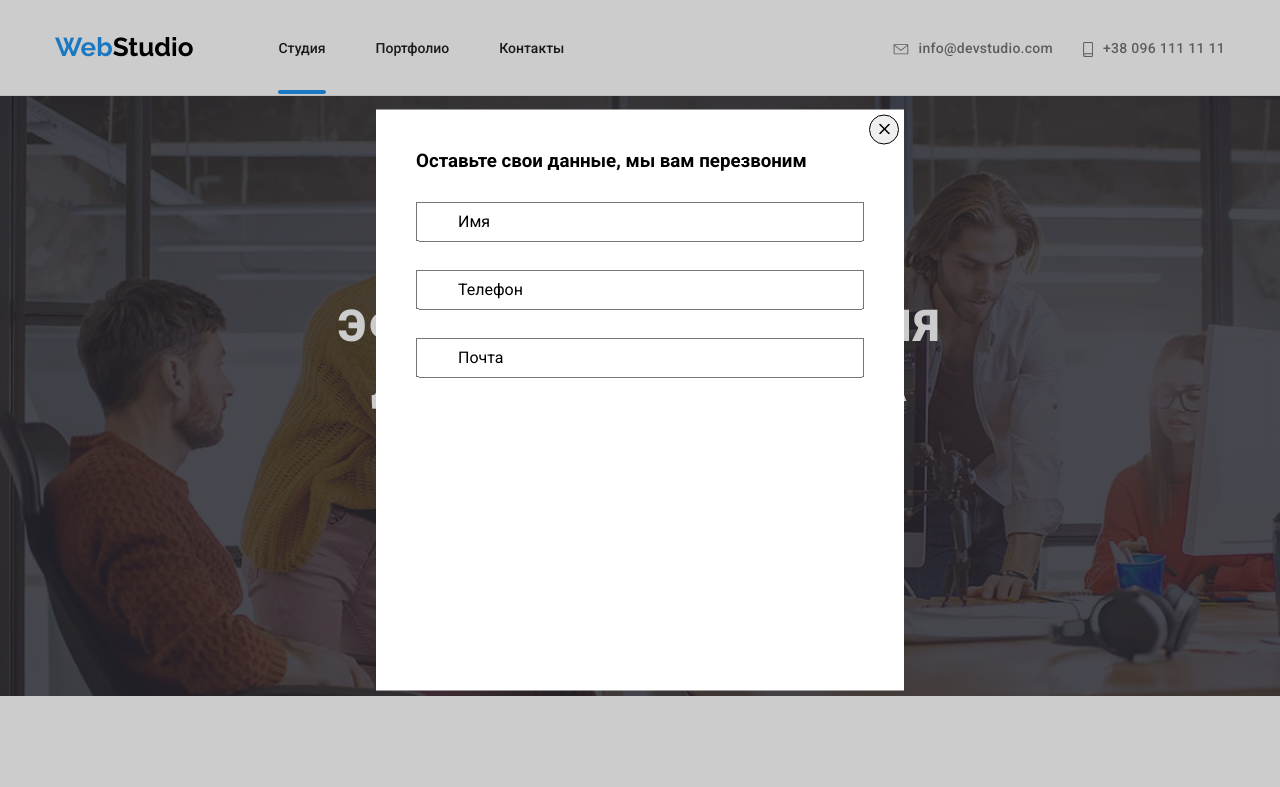
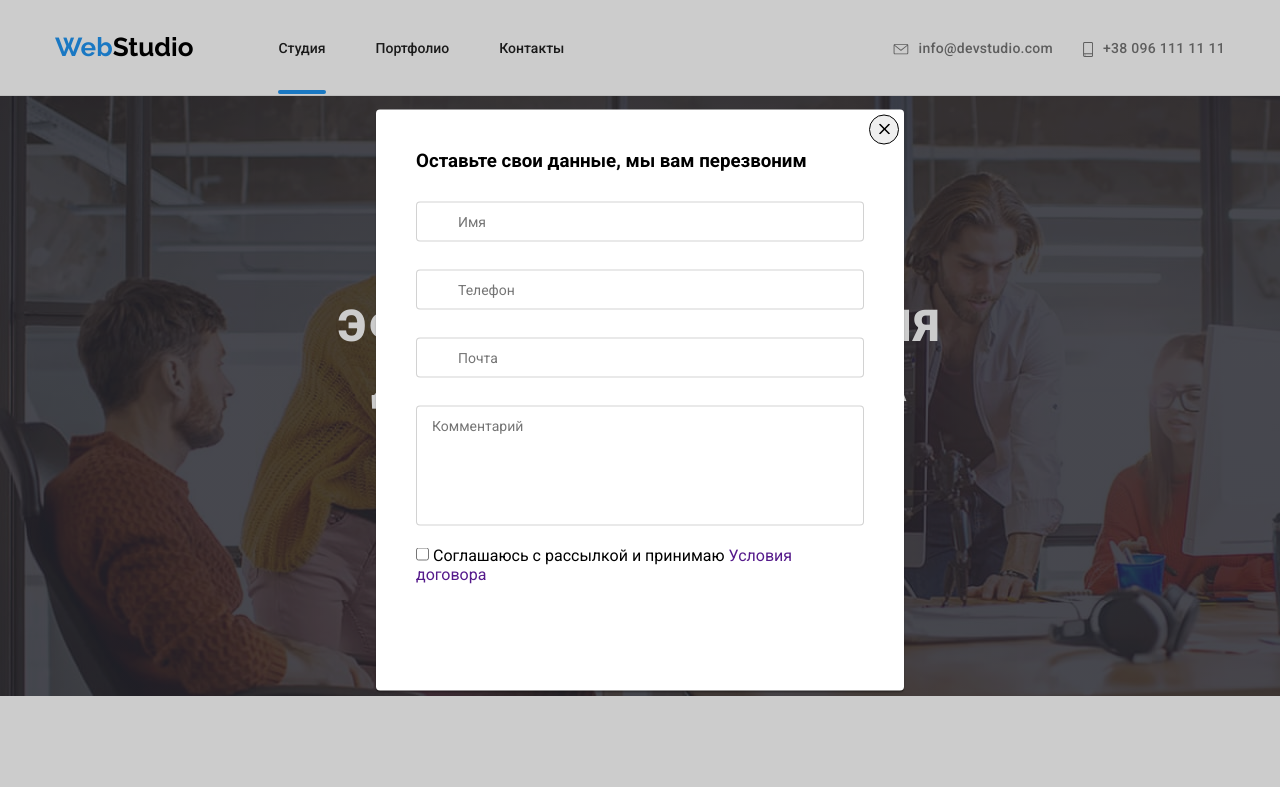
Before and after one commit to Kristina-Pankratova/goit-markup-hw-06, a plain HTML site: page index.html in a window 1280 px wide. Both pictures are taken after a click on the button "Заказать услугу". Shown: the top 787 px of the page. Drawn offline with Linux system fonts and the light colour scheme.

Commit message:
правки

```diff
--- a/css/style.css
+++ b/css/style.css
@@ -187,6 +187,11 @@ a {
 .excellence-icon {
   width: 70px;
   height: 70px;
+}
+.experience-item img {
+  display: block;
+  max-width: 100%;
+  height: 100%;
 }
 .second-section-pic {
   background-color: #f5f4fa;
@@ -510,7 +515,8 @@ a {
   border: none;
   cursor: pointer;
   color: var(--main-text-color);
-  transition: background-color 250ms cubic-bezier(0.4, 0, 0.2, 1);
+  transition: background-color 250ms cubic-bezier(0.4, 0, 0.2, 1),
+    color 250ms cubic-bezier(0.4, 0, 0.2, 1);
 }
 .interactive-link:hover,
 .interactive-link:focus {
@@ -652,6 +658,9 @@ a {
   height: 581px;
   padding: 40px 40px;
   background-color: #fff;
+  box-shadow: 0px 2px 1px rgba(0, 0, 0, 0.2), 0px 1px 1px rgba(0, 0, 0, 0.14),
+    0px 1px 3px rgba(0, 0, 0, 0.12);
+  border-radius: 4px;
 }
 .close-modal-window {
   width: 30px;
@@ -673,14 +682,45 @@ a {
 .order-input {
   width: 100%;
   height: 40px;
+  padding-left: 42px;
+  border: 1px solid rgba(33, 33, 33, 0.2);
+  box-sizing: border-box;
+  border-radius: 4px;
 }
 .order-label {
   position: absolute;
   left: 42px;
   top: 50%;
   transform: translateY(-50%);
+  font-family: Roboto;
+  font-weight: normal;
+  font-size: 14px;
+  line-height: 16px;
+  color: #757575;
 }
 .form-wraper {
   position: relative;
   margin-bottom: 28px;
 }
+.comment-wraper {
+  position: relative;
+}
+.comment-input {
+  width: 100%;
+  height: 120px;
+  padding: 12px 16px;
+  border: 1px solid rgba(33, 33, 33, 0.2);
+  box-sizing: border-box;
+  border-radius: 4px;
+  margin-bottom: 20px;
+}
+.comment-label {
+  position: absolute;
+  top: 12px;
+  left: 16px;
+  font-family: Roboto;
+  font-weight: normal;
+  font-size: 14px;
+  line-height: 16px;
+  color: #757575;
+}
--- a/index.html
+++ b/index.html
@@ -499,6 +499,17 @@
             <label class="order-label" for="user-mail">Почта</label>
           </div>
         </form>
+        <div class="comment-wraper">
+          <input class="comment-input" type="text" name="comment" />
+          <label class="comment-label" for="comment">Комментарий</label>
+        </div>
+        <div class="policy-wraper">
+          <input id="policy" type="checkbox" name="policy" value="policy" />
+          <label for="policy"
+            >Соглашаюсь с рассылкой и принимаю
+            <a href="">Условия договора</a></label
+          >
+        </div>
       </div>
     </div>
     <script src="./js/modal.js"></script>
```
